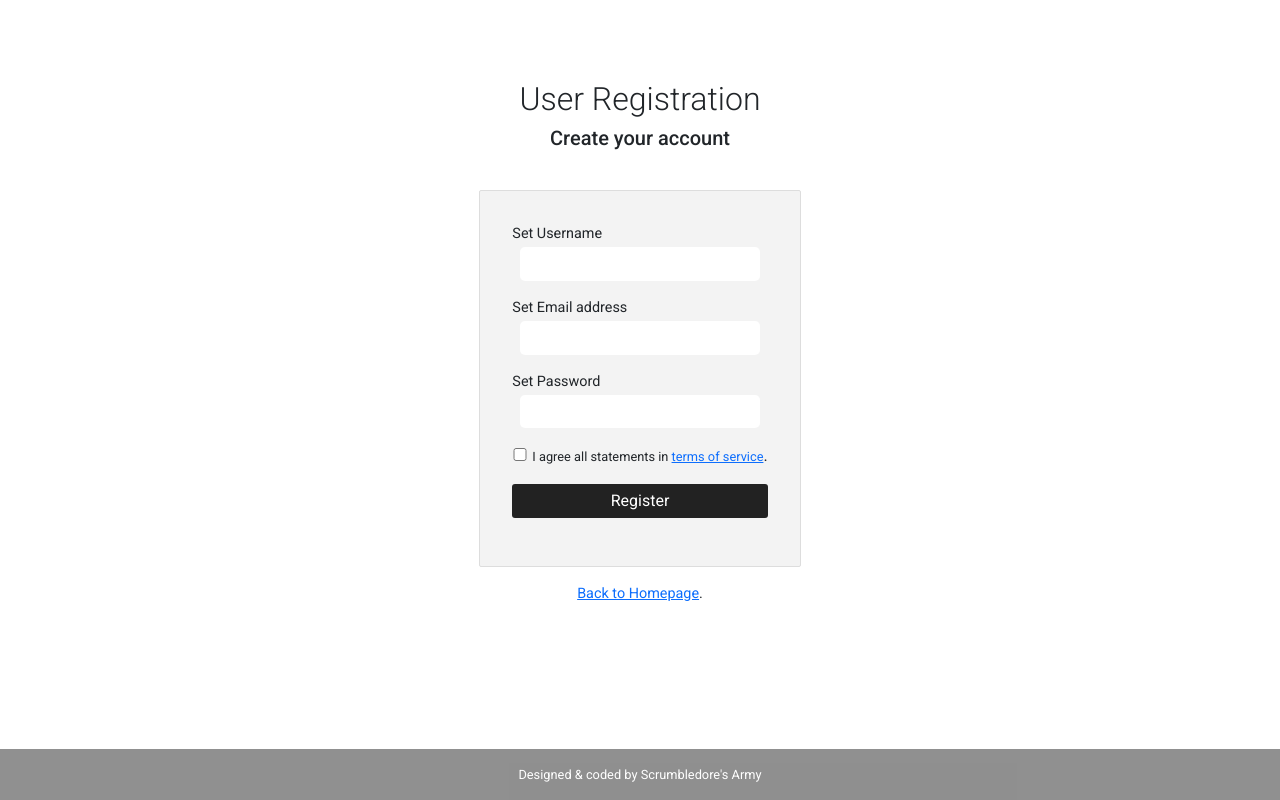
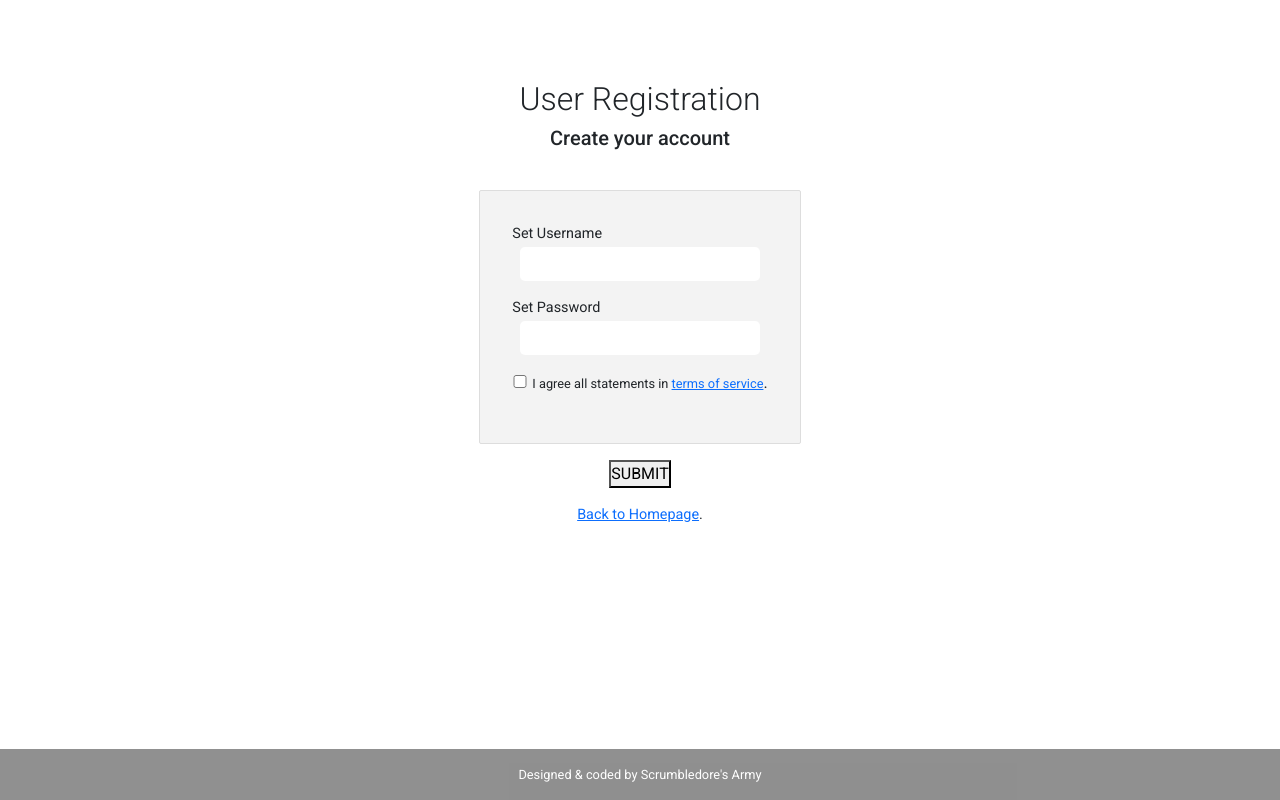
Before and after one commit to aboorvaeb/Full_Stack_APAD-Team-Project-HardwareAsAService, a React (Create React App) app in the folder Client/React app/: page /register in a window 1280 px wide. Built offline with nearby package versions, Linux system fonts and the light colour scheme; the HTML template or start-up script is replaced by a standard one; a web font is replaced by a local one.

Commit message:
new user page changes

```diff
--- a/Client/React app/src/App.js
+++ b/Client/React app/src/App.js
@@ -5,7 +5,7 @@ import LandingPage from './components/pages/LandingPage'
 import LoginPage from './components/pages/LoginPage'
 import RegisterPage from './components/pages/RegisterPage'
 import ForgetPasswordPage from './components/pages/ForgetPasswordPage'
-import HomePage from './components/pages/HomePage'
+import SelectProject from './components/pages/SelectProject'
 import NewProjectPage from './components/pages/NewProject'
 
 
@@ -20,7 +20,7 @@ export default function App() {
                     <Route path="/login" component={ LoginPage } />
                     <Route path="/register" component={ RegisterPage } />
                     <Route path="/forget-password" component={ ForgetPasswordPage } />
-                    <Route path="/home" component={ HomePage } />
+                    <Route path="/selectproject" component={ SelectProject } />
                     <Route path="/newproject" component={ NewProjectPage } />
                 </Switch>
                 <Footer />
--- a/Client/React app/src/components/pages/LoginPage.js
+++ b/Client/React app/src/components/pages/LoginPage.js
@@ -14,8 +14,6 @@ export default function SignInPage() {
     const [response, setShowResponse] = useState(false);
 
     function callApi() {
-      let path = "/newproject";
-
         // Simple POST request with a JSON body using fetch
         const requestOptions = {
             method: 'POST',
@@ -26,7 +24,7 @@ export default function SignInPage() {
             .then(data => data.json())
             .then(json => {
               //alert(JSON.stringify(json)))
-              if(json.message === "success")  {window.location.href = "/home"}
+              if(json.message === "success")  {window.location.href = "/selectproject"}
               else alert(JSON.stringify(json))
             })
 
--- a/Client/React app/src/components/pages/NewProject.js
+++ b/Client/React app/src/components/pages/NewProject.js
@@ -10,7 +10,7 @@ export default function SignUpPage() {
     return (
         <div className="text-center m-5-auto">
             <h2>Add a project</h2>
-            <form action="/home">
+            <form action="/selectproject">
                 <p>
                     <label>Set Project ID</label><br/>
                     <input type="text" name="project ID" required />
--- a/Client/React app/src/components/pages/RegisterPage.js
+++ b/Client/React app/src/components/pages/RegisterPage.js
@@ -5,39 +5,60 @@ import '../../App.css'
 
 export default function SignUpPage({ userInput, onFormChange }) {
 
-    const [signupForm, setSignUpForm] = useState({
-        user_name: "",
-        pwd: ""
-    })
+    const [username, setUserName] = useState('');
+    const [pwd, setPwd] = useState('');
 
-    const handleChange = (event) =>  {
-        onFormChange(event.target.value)
-    }
+    function callApi() {
+        // Simple POST request with a JSON body using fetch
+        console.log("Hi")
+        const requestOptions = {
+            method: 'POST',
+            headers: { 'Content-Type': 'application/json' },
+            body: JSON.stringify({"username": username,"pwd": pwd})
+        };
+        fetch('/add_user', requestOptions)
+            .then(data => data.json())
+            .then(json => {
+              //alert(JSON.stringify(json)))
+              if(json.message === "success")  {window.location.href = "/selectproject"}
+              else alert(JSON.stringify(json))
+            })
+
+        setUserName("")
+        setPwd("")
+
+      }
+
 
     return (
         <div className="text-center m-5-auto">
             <h2>User Registration</h2>
             <h5>Create your account</h5>
-            <form action="/home" className='registration'>
+            <form action="/selectproject" className='registration'>
                 <p>
                     <label>Set Username</label><br/>
-                    <input onChange={handleChange} type="text" name="user_name" required/>
+                    <input type="text" name="username"  id="username"  value={username} onChange={(e) => setUserName(e.target.value)} required/>
                 </p>
-                <p>
+                {/* <p>
                     <label>Set Email address</label><br/>
                     <input type="email" name="email" required />
-                </p>
+                </p> */}
                 <p>
                     <label>Set Password</label><br/>
-                    <input type="password" name="password" requiredc />
+                    <input type="password" name="pwd" id="pwd" value={pwd} onChange={(e) => setPwd(e.target.value)} required />
                 </p>
                 <p>
                     <input type="checkbox" name="checkbox" id="checkbox" required /> <span>I agree all statements in <a href="https://google.com" target="_blank" rel="noopener noreferrer">terms of service</a></span>.
                 </p>
-                <p>
+                {/* <p>
                     <button id="sub_btn" type="submit">Register</button>
-                </p>
+                </p> */}
             </form>
+            <div>
+              <p>
+            <button onClick={callApi}>SUBMIT</button>
+              </p>
+            </div>
             <footer>
                 <p><Link to="/">Back to Homepage</Link>.</p>
             </footer>
@@ -45,3 +66,6 @@ export default function SignUpPage({ userInput, onFormChange }) {
     )
 
 }
+
+
+//https://scrumbledore-server.herokuapp.com
--- a/Client/React app/src/components/pages/HomePage.js
+++ b/Client/React app/src/components/pages/SelectProject.js
@@ -1,9 +1,24 @@
-import React from 'react'
+import React, { useState, useEffect } from 'react'
 import { Link } from 'react-router-dom'
 import Dropdown from 'react-bootstrap/Dropdown';
 import DropdownButton from 'react-bootstrap/DropdownButton';
 
 export default function HomePage() {
+
+    const [projects, setProjects] = useState([]);
+
+    const [selectedProject, setSelectedProject] = useState('');
+
+    useEffect(() => {
+        fetch('/verify_user')
+          .then(res => res.json())
+          .then(data => {
+            setProjects(data);
+          });
+      }, []);
+
+
+
     return (
         <div className="text-center m-5-auto">
             <h2>Select Project</h2>
@@ -20,6 +35,16 @@ export default function HomePage() {
                 <p>
                     <button id="sub_btn" type="submit">Proceed</button>
                 </p>
+
+                <div>
+                 <div>Selected Project: {selectedProject}</div>
+                 <select onChange={e => setSelectedProject(e.target.value)}>
+                <option value="">Select Project</option>
+                        {projects.map(project => (
+                        <option key={project.id}>{project.name}</option>
+                    ))}
+      </select>
+    </div>
             </form>
             <footer>
                 <p><Link to="/newproject">Create a new project</Link>.</p>
```
